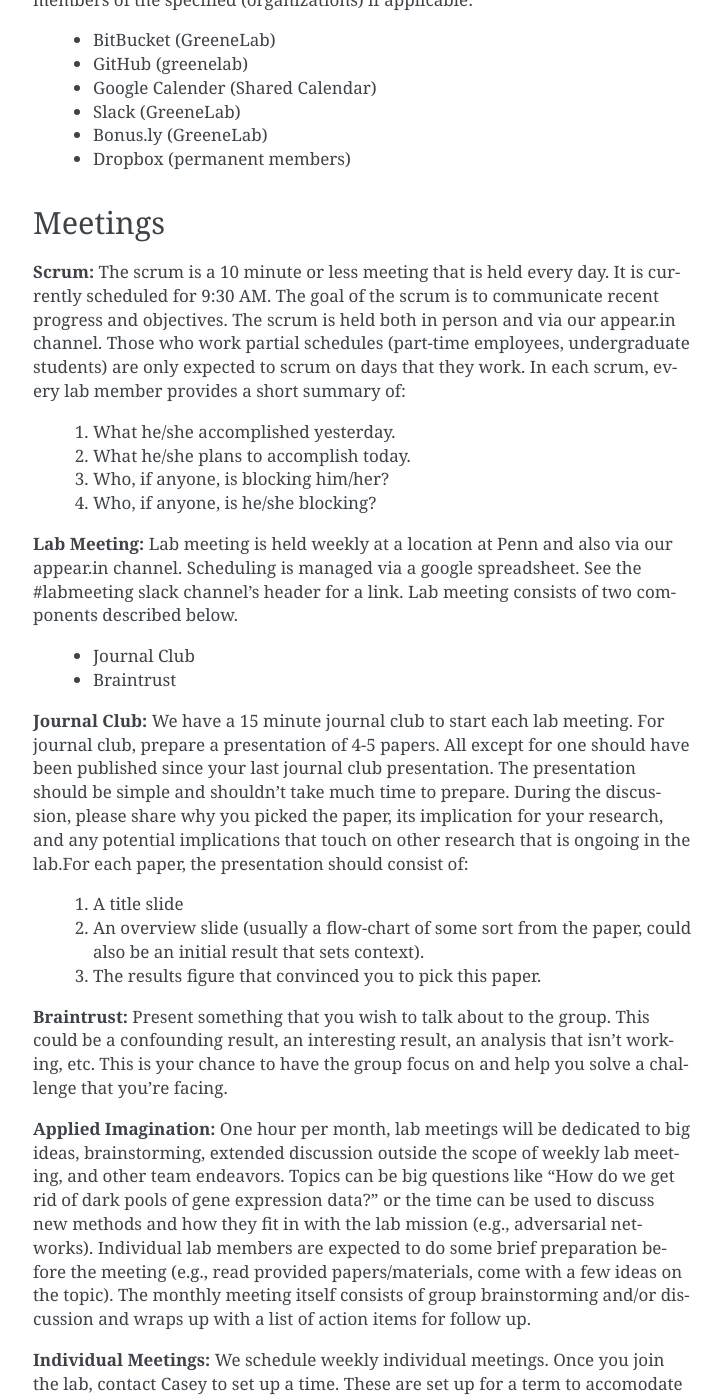
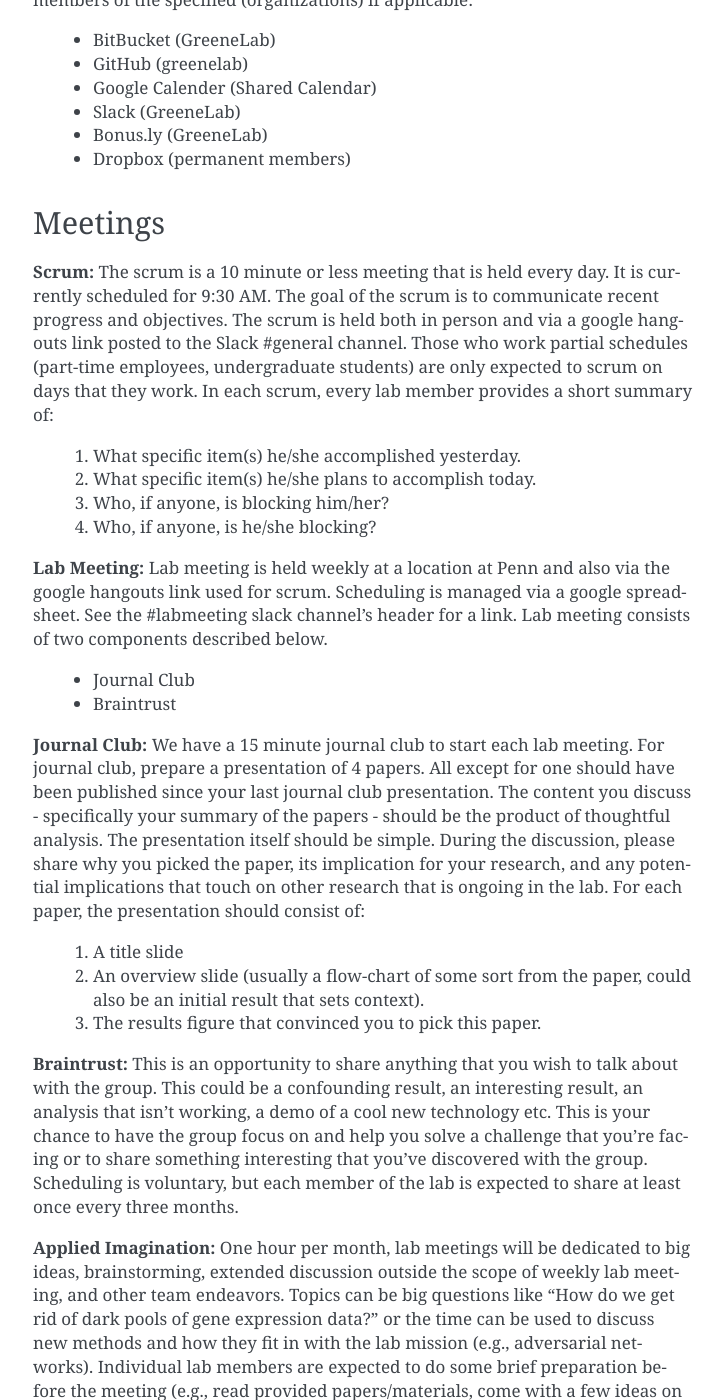
Before and after one commit to greenelab/onboarding, a Sphinx documentation site: the page built from source/communication.rst, in a window 1280 px wide and 1400 px high, scrolled down 1051 px. Shown: the whole window, without its empty margins (387-1110 px from the left). Built offline with Sphinx 7.4.7, drawn with Linux system fonts in a browser that asks for light colours; some of the changed text lies outside the part shown.

Commit message:
draft of lab meeting update

```diff
--- a/source/communication.rst
+++ b/source/communication.rst
@@ -53,43 +53,48 @@ members of the specified (organizations) if applicable:
 Meetings
 ~~~~~~~~~~~~~
 
-**Scrum:** The scrum is a 10 minute or less meeting that is held every day. It is
-currently scheduled for 9:30 AM. The goal of the scrum is to communicate
-recent progress and objectives. The scrum is held both in person and via our
-appear.in channel. Those who work partial schedules (part-time employees,
-undergraduate students) are only expected to scrum on days that they work. In
-each scrum, every lab member provides a short summary of:
+**Scrum:** The scrum is a 10 minute or less meeting that is held every day. It
+is currently scheduled for 9:30 AM. The goal of the scrum is to communicate
+recent progress and objectives. The scrum is held both in person and via a
+google hangouts link posted to the Slack #general channel. Those who work
+partial schedules (part-time employees, undergraduate students) are only
+expected to scrum on days that they work. In each scrum, every lab member
+provides a short summary of:
 
-    1. What he/she accomplished yesterday.
-    2. What he/she plans to accomplish today.
+    1. What specific item(s) he/she accomplished yesterday.
+    2. What specific item(s) he/she plans to accomplish today.
     3. Who, if anyone, is blocking him/her?
     4. Who, if anyone, is he/she blocking?
 
-**Lab Meeting:** Lab meeting is held weekly at a location at Penn and also via our
-appear.in channel. Scheduling is managed via a google spreadsheet. See the
-#labmeeting slack channel's header for a link. Lab meeting consists of two
-components described below.
+**Lab Meeting:** Lab meeting is held weekly at a location at Penn and also via
+the google hangouts link used for scrum. Scheduling is managed via a google
+spreadsheet. See the #labmeeting slack channel's header for a link. Lab
+meeting consists of two components described below.
 
     * Journal Club
     * Braintrust
 
-**Journal Club:** We have a 15 minute journal club to start  each lab meeting. For
-journal club, prepare a presentation of 4-5 papers. All except for one should
-have been published since your last journal club presentation. The presentation
-should be simple and shouldn’t take much time to prepare. During the
+**Journal Club:** We have a 15 minute journal club to start  each lab meeting.
+For journal club, prepare a presentation of 4 papers. All except for one should
+have been published since your last journal club presentation. The content you
+discuss - specifically your summary of the papers - should be the product of
+thoughtful analysis. The presentation itself should be simple. During the
 discussion, please share why you picked the paper, its implication for your
 research, and any potential implications that touch on other research that is
-ongoing in the lab.For each paper, the presentation should consist of:
+ongoing in the lab. For each paper, the presentation should consist of:
 
     1. A title slide
     2. An overview slide (usually a flow-chart of some sort from the paper,
        could also be an initial result that sets context).
     3. The results figure that convinced you to pick this paper.
 
-**Braintrust:** Present something that you wish to talk about to the group. This
-could be a confounding result, an interesting result, an analysis that isn’t
-working, etc. This is your chance to have the group focus on and help you solve
-a challenge that you’re facing.
+**Braintrust:** This is an opportunity to share anything that you wish to talk
+about with the group. This could be a confounding result, an interesting
+result, an analysis that isn’t working, a demo of a cool new technology etc.
+This is your chance to have the group focus on and help you solve a challenge
+that you’re facing or to share something interesting that you've discovered
+with the group. Scheduling is voluntary, but each member of the lab is expected
+to share at least once every three months.
 
 **Applied Imagination:** One hour per month, lab meetings will be dedicated to
 big ideas, brainstorming, extended discussion outside the scope of weekly lab
@@ -103,7 +108,7 @@ brainstorming and/or discussion and wraps up with a list of action items
 for follow up.
 
 **Individual Meetings:** We schedule weekly individual meetings. Once you join the
-lab, contact Casey to set up a time. These are set up for a term to accomodate
+lab, contact Casey to set up a time. These are set up for a term to accommodate
 class schedules. We don’t reschedule these meetings by default if one of the
 parties (Casey or you) are out of town, so if you do want to meet in a week but
 travel conflicts, contact Casey to reschedule. The goal of the weekly meeting
```
